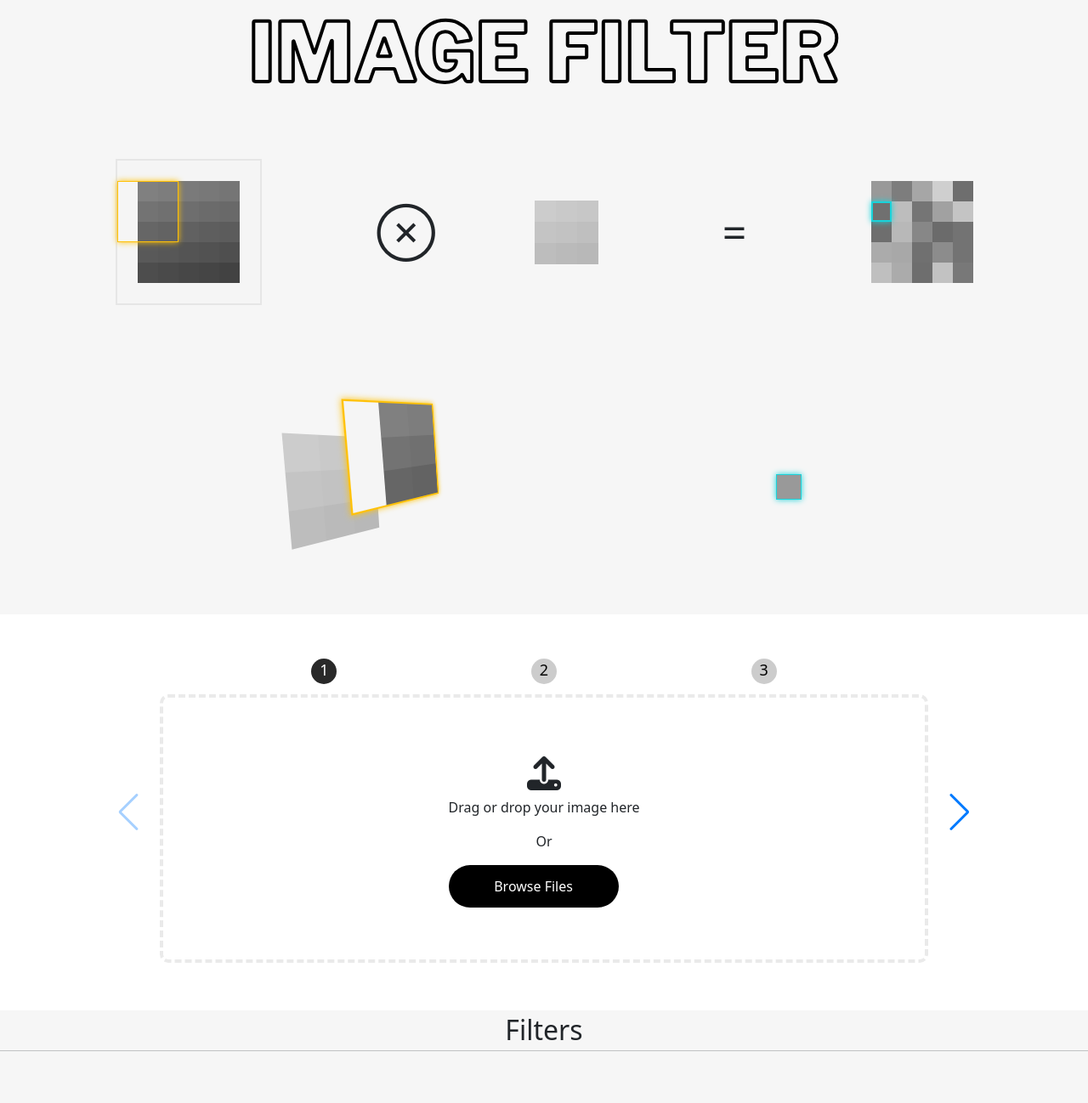
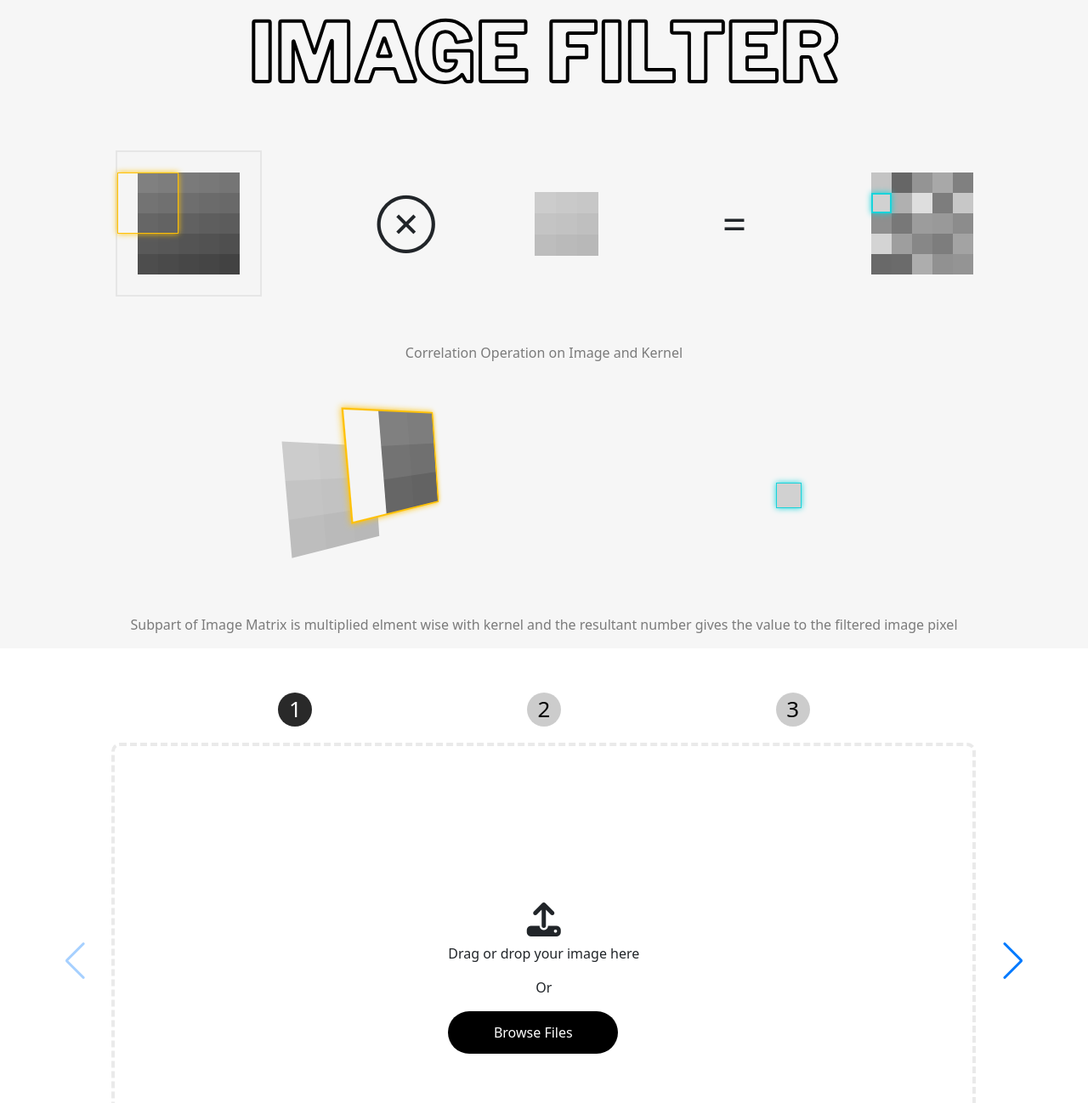
Before and after one commit to qUB3r-001/Image-Filter, a Flask app: page / in a window 1280 px wide. Shown: the top 1298 px of the page at 85% size. Run offline with Flask 2, Linux system fonts and the light colour scheme; some libraries are stand-ins or nearby versions; some web fonts are replaced.

Commit message:
animation completed, image upload slider fixed

```diff
--- a/main.py
+++ b/main.py
@@ -9,7 +9,11 @@ import io
 import time
 from random import randint
 
-
+DEMO_RESULT_ARRAY = [77, 40, 58, 66, 50, 82, 69, 87, 49, 78, 56, 47, 61, 60, 55, 83, 62, 53, 49, 64, 41, 42, 68, 57, 58]
+DEMO_IMG_ARRAY = [50 - i for i in range(25)]
+DEMO_IMG_ARRAY = np.reshape(DEMO_IMG_ARRAY, (5, 5))
+DEMO_IMG_ARRAY = np.pad(DEMO_IMG_ARRAY, ((1, 1), (1, 1)), 'constant', constant_values=96)
+DEMO_IMG_ARRAY = DEMO_IMG_ARRAY.flatten()
 ALLOWED_EXTENSIONS = {'png', 'jpg', 'jpeg'}
 
 app = Flask(__name__)
@@ -36,19 +40,14 @@ def allowed_file(filename):
 
 @app.route('/')
 def index():
-    demo_result_array = [randint(40, 90) for _ in range(25)]
-    demo_img_array = [50-i for i in range(25)]
-    demo_img_array = np.reshape(demo_img_array, (5, 5))
-    demo_img_array = np.pad(demo_img_array, ((1, 1), (1, 1)), 'constant', constant_values=96)
-    demo_img_array = demo_img_array.flatten()
     # corr_demo_img = []
     # for i in range(5):
     #     for j in range(5):
     #         temp = demo_img_to_js[i:i+3, j:j+3].flatten()
     #         corr_demo_img.append(temp)
     return render_template('index.html',
-                           demo_result_array=demo_result_array,
-                           demo_img_array=demo_img_array)
+                           demo_result_array=DEMO_RESULT_ARRAY,
+                           demo_img_array=DEMO_IMG_ARRAY)
 
 
 @app.route('/filtered', methods=['POST'])
@@ -113,9 +112,11 @@ def image_upload():
         encoded_f_img_data = base64.b64encode(f_data.getvalue())
         time.sleep(2)
         return render_template('index.html', img_data=encoded_img_data.decode('utf-8'),
-                               filter_img_data=encoded_f_img_data.decode('utf-8'))
+                               filter_img_data=encoded_f_img_data.decode('utf-8'),
+                               demo_result_array=DEMO_RESULT_ARRAY,
+                               demo_img_array=DEMO_IMG_ARRAY)
     else:
-        return render_template('index.html')
+        return redirect(url_for('index'))
 
 
 if __name__ == '__main__':
--- a/static/script.js
+++ b/static/script.js
@@ -33,6 +33,7 @@ function reveal(){
 
 $(function(){
       var startingSlide = 0;
+      var resultArr = [77, 40, 58, 66, 50, 82, 69, 87, 49, 78, 56, 47, 61, 60, 55, 83, 62, 53, 49, 64, 41, 42, 68, 57, 58];
       var demoImgArr = [...Array(7)].map(el => Array(7).fill(96));
       var shift = 0;
     for(let i=0; i<7; i++){
@@ -116,9 +117,11 @@ $(function(){
     });
 
     $("#filter_form").submit(function(){
+        $("#submit_form").hide();
         $(".loading-square").show();
         $("#result-div").show();
-        swiper1.slideNext();
+/*        swiper1.slideNext();*/
+        $(".myCarousel .swiper-pagination-bullet-active").html('<i class="fas fa-check"></i>');
     });
 
     $(".after-img-load").click(function(){
@@ -129,13 +132,52 @@ $(function(){
         $("#submit_form").prop('disabled', true);
     });
 
+    $(".myCarousel .swiper-button-next").click(function(){
+        let num = $(".myCarousel .swiper-pagination-bullet-active").text();
+
+        $(".myCarousel .swiper-pagination span").each(function(i){
+            if(i+1<num) $(this).html('<i class="fas fa-check"></i>');
+            else $(this).html(i+1);
+        });
+    });
+
+/*     $(".myCarousel .swiper-button-prev").click(function(){
+        let num = $(".myCarousel .swiper-pagination-bullet-active").text();
+
+        $(".myCarousel .swiper-pagination span").each(function(i){
+            if(i+1<num) $(this).html('<i class="fas fa-check"></i>');
+            else $(this).html(i+1);
+        });
+    });*/
+
     /*console.log($(".demo-img-pixel"));*/
     setInterval(function(){
         if(shift>24) shift = 0;
         $(".demo-img-pixel").each(function(i){
             $(this).css('background-color', 'hsl(0,0%,'+showDemoImgArr[shift][i]+'%)');
         });
+        $(".result-pixel-2").css('background-color', 'hsl(0,0%,'+resultArr[shift]+'%)');
         shift++;
+
+
+  /*      let focusCoor = $(".focus-image").offset();
+        let {top, left} = $(".demo-image-div-2").offset();
+        let height = top - focusCoor.top;
+        let width = left - focusCoor.left;
+        let realHeight = Math.sqrt(Math.pow(height, 2) + Math.pow(width, 2));
+        let angle = Math.round(Math.atan(width/height)*57.296);
+        $(".top-left-point").css({
+            'top':`${focusCoor.top}px`,
+            'left': `${focusCoor.left}px`,
+            'height': realHeight,
+            'transform': 'rotate(-'+angle+'deg)',
+        });
+        $(".bottom-left-point").css({
+            'top':`${focusCoor.top+72}px`,
+            'left': `${focusCoor.left}px`,
+            'height': realHeight,
+            'transform': 'rotate(-'+angle+'deg)',
+        });*/
     }, 1000);
 
 
--- a/static/styles.css
+++ b/static/styles.css
@@ -6,6 +6,7 @@
 
 html, body{
     background-color: #eaeaea;
+    overflow-x: hidden;
 }
 
 /*.cover-box{
@@ -42,10 +43,41 @@ h1{
     }
 }
 
+.top-left-point{
+    display: none;
+    position: absolute;
+    height: 130px;
+    width: 0;
+    border-left: 1px solid gold;
+    transform-origin: top left;
+    z-index: 999;
+}
+
+.bottom-left-point{
+    display: none;
+    position: absolute;
+    height: 130px;
+    width: 0;
+    border-left: 1px solid gold;
+    transform-origin: top left;
+    z-index: 999;
+}
+
 .demo-div, .demo-correlation-div{
     position: relative;
     background-color: #f6f6f6;
-    height: 300px;
+    height: 35vh;
+    transform: scale(0);
+    animation: zoomin 0.7s ease-in-out forwards;
+}
+
+@keyframes zoomin{
+    75%{
+        transform: scale(1.1);
+    }
+    100%{
+        transform: scale(1);
+    }
 }
 
 .demo-image{
@@ -286,20 +318,25 @@ h1{
 }
 
 .myCarousel{
-    width: 80%;
+    width: 90%;
+    height: 80vh;
+}
+
+.myCarousel .swiper-wrapper{
+    height: 90%;
 }
 
 
 .myCarousel .swiper-slide {
-    height: auto;
+    /*height: auto;*/
     background: #fff;
 }
 
 .myCarousel .swiper-pagination-bullet {
-        width: 30px;
-        height: 30px;
+        width: 40px;
+        height: 40px;
         text-align: center;
-        font-size: 18px;
+        font-size: 26px;
         color: #000;
         opacity: 1;
         background: rgba(0, 0, 0, 0.2);
@@ -414,7 +451,7 @@ h1{
 .img-loader{
     width: 300px;
     aspect-ratio: 1;
-    border: 1px solid #C0C0C0;
+    /*border: 1px solid #C0C0C0;*/
     display: grid;
     place-items: center;
 }
--- a/templates/index.html
+++ b/templates/index.html
@@ -30,8 +30,9 @@
                 <div class="focus-result"></div>
             </div>
         </div>
+
     </div>
-
+    <p class="text-black-50 text-center">Correlation Operation on Image and Kernel</p>
     <div class="demo-correlation-div d-flex justify-content-evenly align-items-center">
         <div class="d-flex">
             <div class="demo-kernel-2">
@@ -53,12 +54,15 @@
 
         <div class="demo-result-2">
             <div class="demo-result-div-2">
-                <div class="result-pixel" style="background-color: hsl(0,0%,{{demo_result_array[0]}}%);"></div>
+                <div class="result-pixel-2" style="background-color: hsl(0,0%,{{demo_result_array[0]}}%);"></div>
             </div>
         </div>
 
     </div>
+    <p class="text-black-50 text-center">Subpart of Image Matrix is multiplied elment wise with kernel and the resultant number gives the value to the filtered image pixel</p>
 
+    <div class="top-left-point"></div>
+    <div class="bottom-left-point"></div>
     <!--<a class="text-center p-3 m-0 text-dark slider-btn"></a>-->
 </div>
 <!--<svg xmlns="http://www.w3.org/2000/svg" viewBox="0 0 1440 320">
@@ -70,7 +74,7 @@
 -->
     <form action="/filtered" method="POST" enctype="multipart/form-data" class="text-center py-5"
         id="filter_form">
-        <div class="swiper myCarousel">
+        <div class="swiper myCarousel" >
             <div class="swiper-pagination position-relative bottom-0 d-flex justify-content-evenly p-1"></div>
             <div class="swiper-button-next end-0"></div>
             <div class="swiper-button-prev start-0"></div>
@@ -160,11 +164,11 @@
                                 </div>
                             </div>
                         </div>
-                        <button type="submit" class="btn btn-dark" id="submit_form">Convert</button>
+                        <!--<button type="submit" class="btn btn-dark" id="submit_form">Convert</button>-->
 
                 </div>
 
-                <div class="swiper-slide d-flex flex-column">
+                <div class="swiper-slide d-flex flex-column align-items-center justify-content-center">
 <!--
                     <h5 class="p-1">Step 3: Final filtered Image</h5>
 -->
@@ -172,7 +176,8 @@
                     {% if filter_img_data %}
 
                     {% else %}
-                        <div class="img-loader mx-auto my-3" >
+                        <div class="img-loader my-3" >
+                            <button type="submit" class="btn btn-dark" id="submit_form">Convert</button>
                             <div class="loading-square mx-auto" >
                             </div>
                         </div>
```
